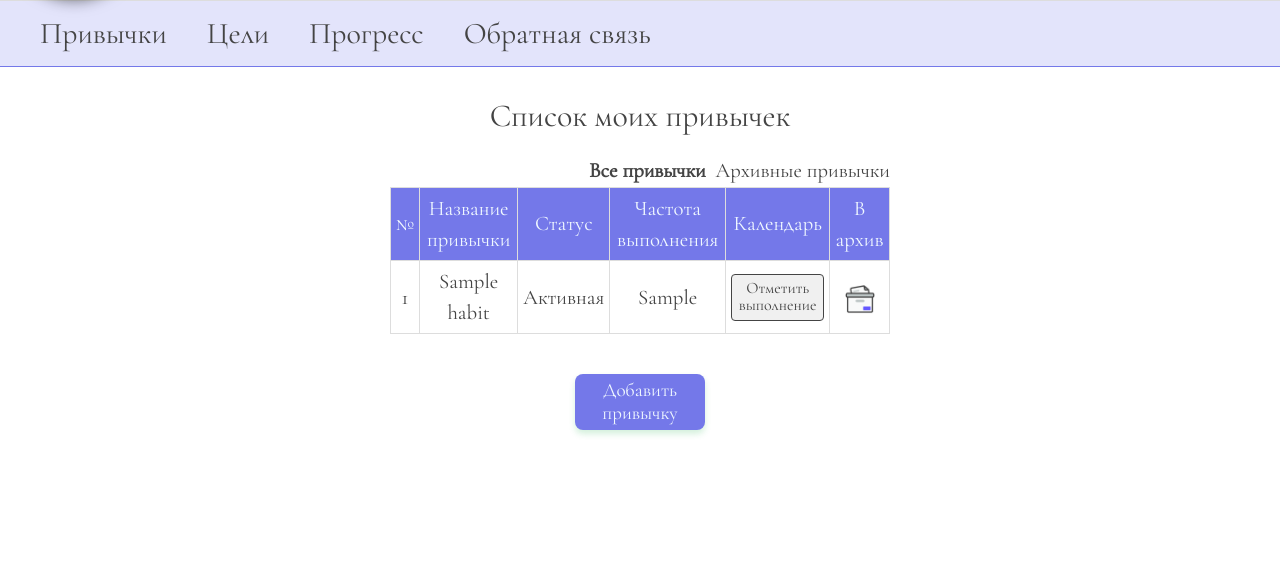
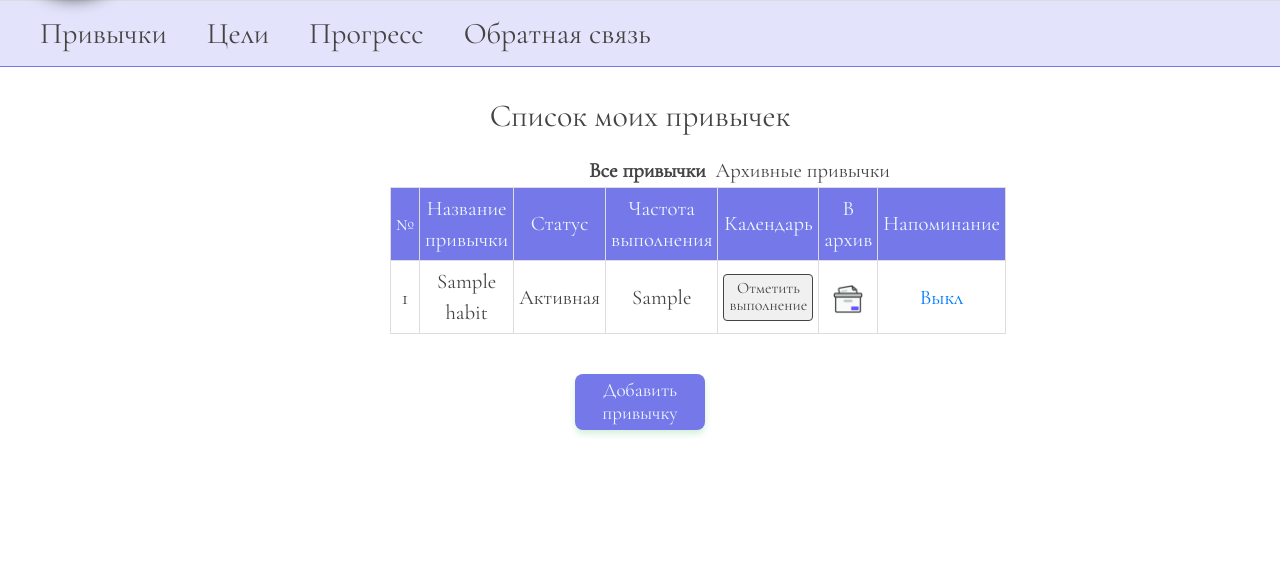
Before and after one commit to AKamysheva/HabitHub, a Django app: page /habits/ in a window 1280 px wide. Shown: the part 130-704 px from the top of the page. Run offline with Django 5.2, Linux system fonts and the light colour scheme; a user stored in the database is signed in; tables that the repository leaves empty hold one stand-in row (values such as "Sample post"); parts of the project's set-up code (start-up, migrations or seed data) failed here and were passed over; some libraries are stand-ins or nearby versions.

Commit message:
Added a reminder column to the table

```diff
--- a/habithub/habits/templates/habits/habits.html
+++ b/habithub/habits/templates/habits/habits.html
@@ -17,6 +17,7 @@
         <th>Частота выполнения</th>
         <th>Календарь</th>
         <th>В архив</th>
+        <th>Напоминание</th>
         {% else %}
         <th>Удалить</th>
         {% endif %}
@@ -130,6 +131,13 @@
 
         <td class="archive-icon"><a href="{% url 'archive-habit' habit.id %}">
             <img src="{% static 'habits/images/archive-icon.png' %}" alt="archive"></a></td>
+        <td class="turn-on-off">
+            {% if not habit.reminders.exists %}
+            <a href="{% url 'set-reminder' habit.id %}" class="status disabled">Выкл</a>
+            {% else %}
+            <a href="{% url 'delete-reminder' habit.reminders.first.id %}" class="status enabled">Вкл</a>
+            {% endif %}
+        </td>
         {% else %}
         <td class="delete-icon"><a href="{% url 'delete-habit' habit.id %}">
             <img src="{% static 'habits/images/delete-key.png' %}" alt="delete"></a></td>
@@ -137,7 +145,7 @@
     </tr>
     {% empty %}
     <tr>
-        <td colspan="5">Пока нет привычек</td>
+        <td colspan="6">Пока нет привычек</td>
     </tr>
     {% endfor %}
 </tbody>
```
